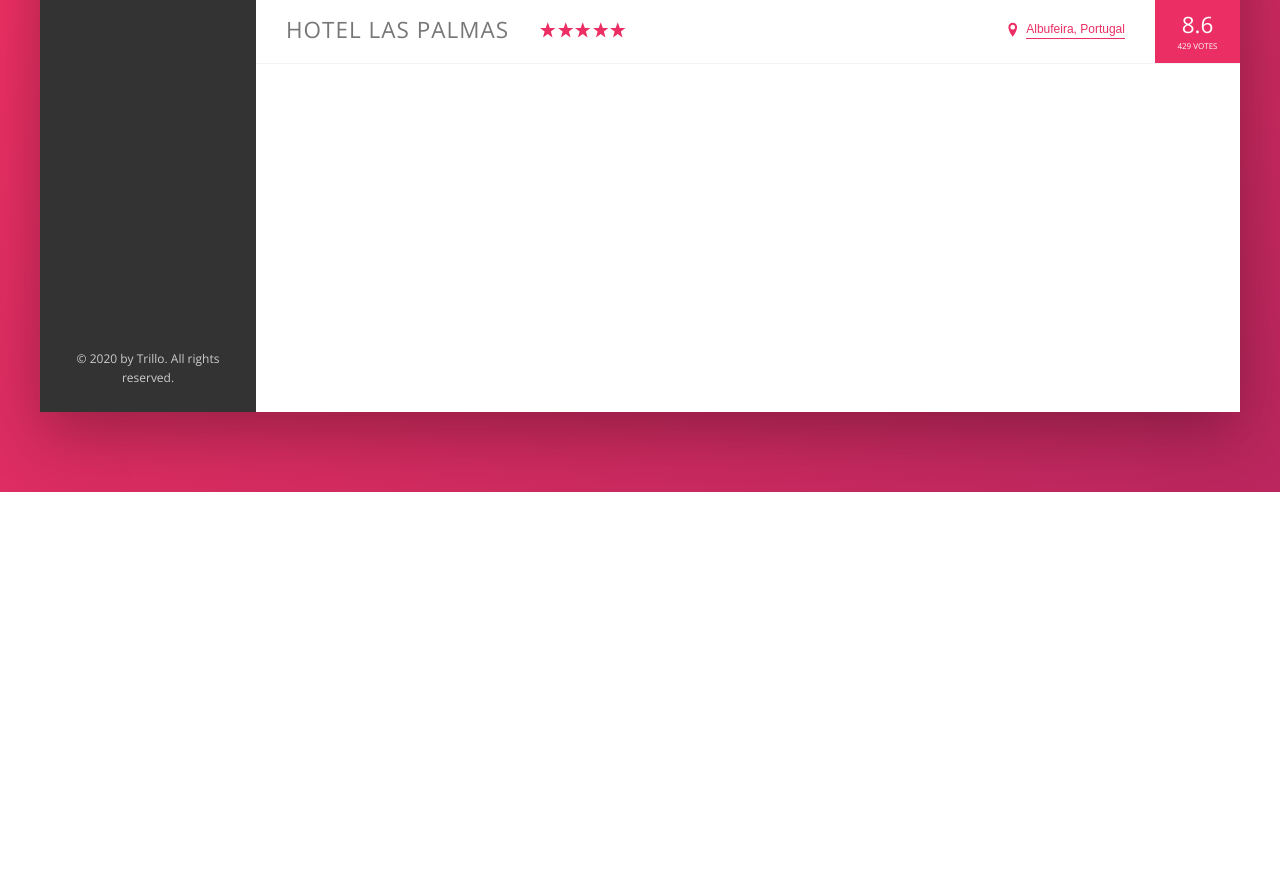
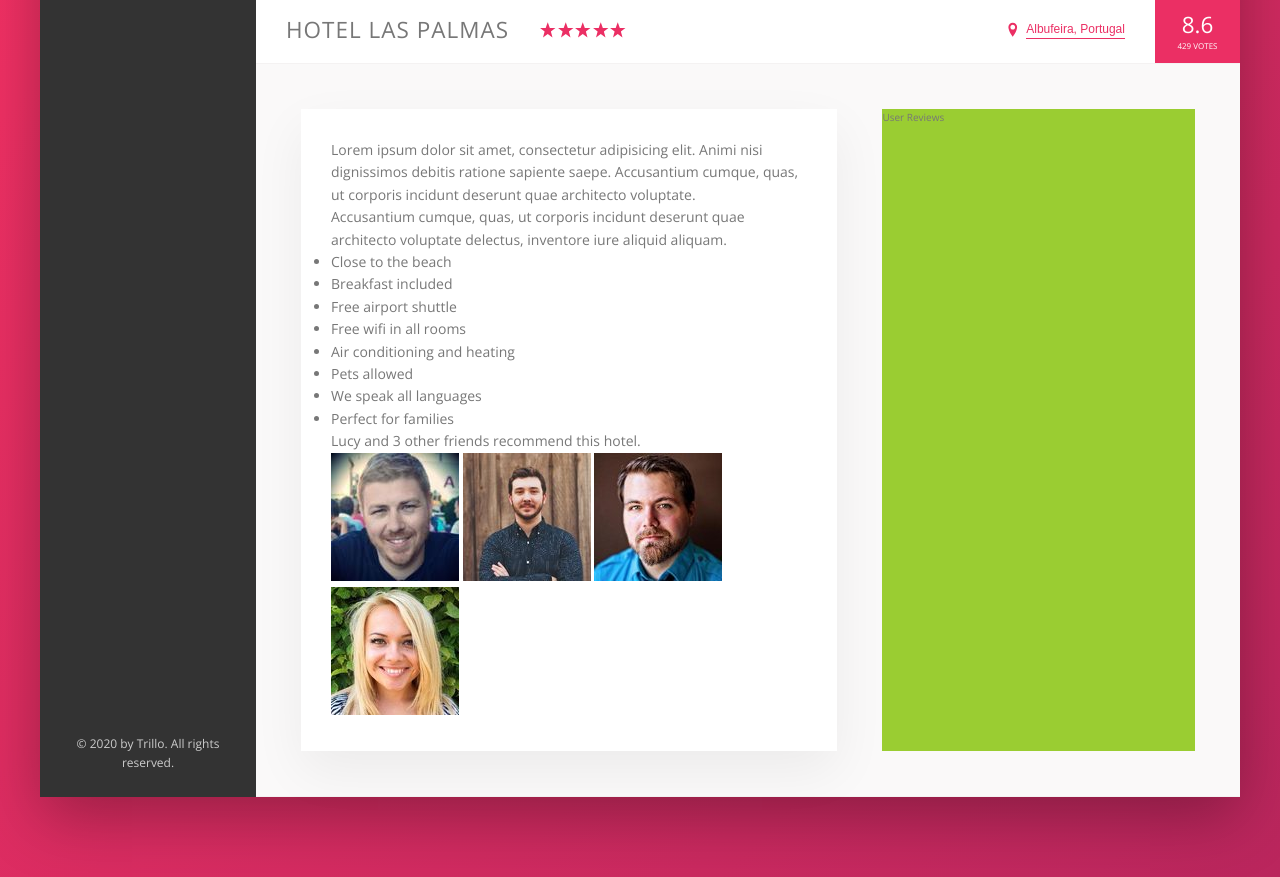
Before and after one commit to itodddev/trillo, a website: page index.html in a window 1280 px wide. Shown: the part 538-1415 px from the top of the page. Before the commit the page ends 1030 px from the top, so only its background shows below. Drawn offline with nearby package versions, Linux system fonts and the light colour scheme.

Commit message:
Add description section

```diff
--- a/index.html
+++ b/index.html
@@ -153,6 +153,62 @@
               <div class="overview__rating-count">429 votes</div>
             </div>
           </div>
+
+          <div class="detail">
+            <div class="description">
+              <p class="paragraph">
+                Lorem ipsum dolor sit amet, consectetur adipisicing elit. Animi
+                nisi dignissimos debitis ratione sapiente saepe. Accusantium
+                cumque, quas, ut corporis incidunt deserunt quae architecto
+                voluptate.
+              </p>
+              <p class="paragraph">
+                Accusantium cumque, quas, ut corporis incidunt deserunt quae
+                architecto voluptate delectus, inventore iure aliquid aliquam.
+              </p>
+              <ul class="list">
+                <li class="list__item">Close to the beach</li>
+                <li class="list__item">Breakfast included</li>
+                <li class="list__item">Free airport shuttle</li>
+                <li class="list__item">Free wifi in all rooms</li>
+                <li class="list__item">Air conditioning and heating</li>
+                <li class="list__item">Pets allowed</li>
+                <li class="list__item">We speak all languages</li>
+                <li class="list__item">Perfect for families</li>
+              </ul>
+              <div class="recommend">
+                <p class="recommend_count">
+                  Lucy and 3 other friends recommend this hotel.
+                </p>
+                <div class="recommend__friends">
+                  <img
+                    src="img/user-3.jpg"
+                    alt="Friend 1"
+                    class="recommend__photo"
+                  />
+                  <img
+                    src="img/user-4.jpg"
+                    alt="Friend 2"
+                    class="recommend__photo"
+                  />
+                  <img
+                    src="img/user-5.jpg"
+                    alt="Friend 3"
+                    class="recommend__photo"
+                  />
+                  <img
+                    src="img/user-6.jpg"
+                    alt="Friend 4"
+                    class="recommend__photo"
+                  />
+                </div>
+              </div>
+            </div>
+
+            <div class="user-reviews">
+              User Reviews
+            </div>
+          </div>
         </main>
       </div>
     </div>
--- a/sass/_base.scss
+++ b/sass/_base.scss
@@ -11,6 +11,9 @@
   --color-grey-dark-3: #999;
 
   --shadow-dark: 0 2rem 6rem rgba(0, 0, 0, 0.3);
+  --shadow-light: 0 2rem 5rem rgba(0, 0, 0, 0.06);
+
+  --line: 1px solid var(--color-grey-light-2);
 }
 
 * {
--- a/sass/_components.scss
+++ b/sass/_components.scss
@@ -202,7 +202,7 @@
 ////////// Hotel Overview
 .overview {
   display: flex;
-  border-bottom: 1px solid var(--color-grey-light-2);
+  border-bottom: var(--line);
   align-items: center;
 
   &__heading {
--- a/sass/_layout.scss
+++ b/sass/_layout.scss
@@ -9,7 +9,7 @@
   font-size: 1.4rem; // set the default font size on header, used by the search input for larger font
   height: 7rem;
   background-color: #fff;
-  border-bottom: 1px solid var(--color-grey-light-2);
+  border-bottom: var(--line);
 
   display: flex;
   justify-content: space-between;
@@ -32,6 +32,26 @@
 .hotel-view {
   background-color: #fff;
 
-  height: 80rem;
   flex: 1;
 }
+
+.detail {
+  display: flex;
+  padding: 4.5rem; // matches up with margin right below all around elements
+  background-color: var(--color-grey-light-1);
+  border-bottom: var(--line);
+}
+
+.description {
+  font-size: 1.4rem;
+  background-color: #fff;
+  box-shadow: var(--shadow-light);
+  padding: 3rem;
+  flex: 0 0 60%; // usually when using %'s, grow and shrink are 0
+  margin-right: 4.5rem;
+}
+
+.user-reviews {
+  background-color: yellowgreen;
+  flex: 1; // take up remaining space
+}
```
Also changed, not shown: css/style.css.
